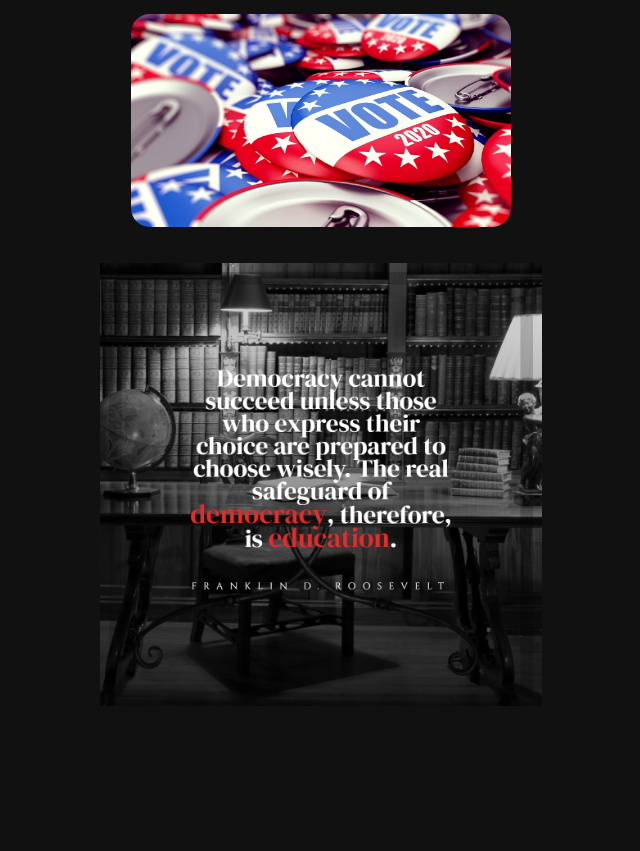
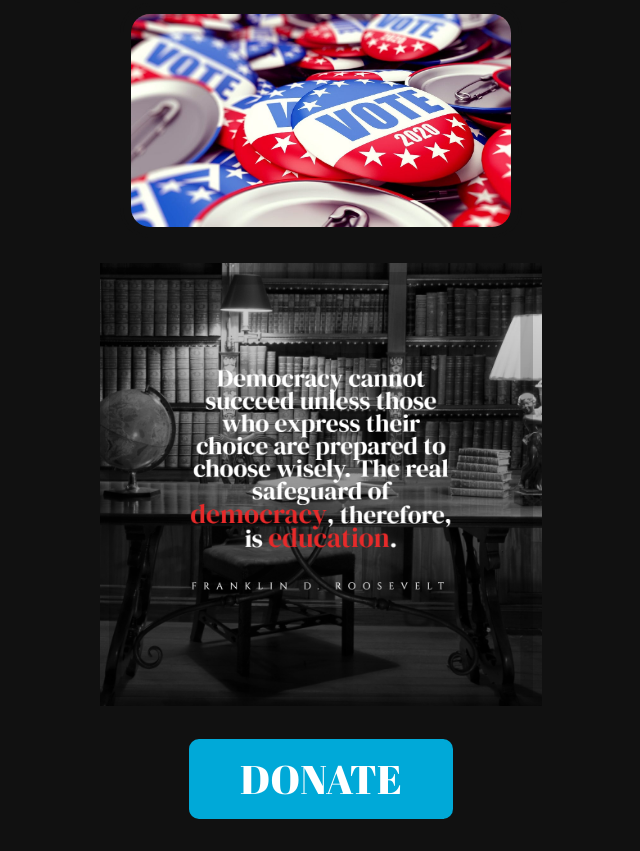
Before and after one commit to itbarsoum99/electionintegrity, a plain HTML site: page index.html in a window 1280 px wide. Shown: the part 421-1272 px from the top of the page, without its empty margins (319-959 px from the left). Before the commit the page ends 1160 px from the top, so only its background shows below. Drawn offline with Linux system fonts and the light colour scheme.

Commit message:
home donate button

```diff
--- a/index.html
+++ b/index.html
@@ -24,6 +24,8 @@
   <img id="buttons" src="vote.jpeg" alt="vote buttons">
     <img src="/fdrquote.png" alt="Democracy cannot succeed unless those who express their choice are prepared to choose wisely. The real safeguard
     of democracy, therefore, is education. - Franklin D. Roosevelt" class="quotation">
+<button id="home" onclick="window.location.href='https://charity.gofundme.com/o/en/campaign/election-integrity-project';" target="_blank">Donate</button>
+
 </body>
 
 </html>
--- a/styles.css
+++ b/styles.css
@@ -102,6 +102,10 @@ button:hover {
   width: 35vh;
 }
 
+#home {
+  margin-top: 1vh !important;
+  margin-bottom: 4vh !important;
+}
 
 .handbook {
   padding: 1vh;
```
Also changed, not shown: donate/index.html (+1 -1 lines).
